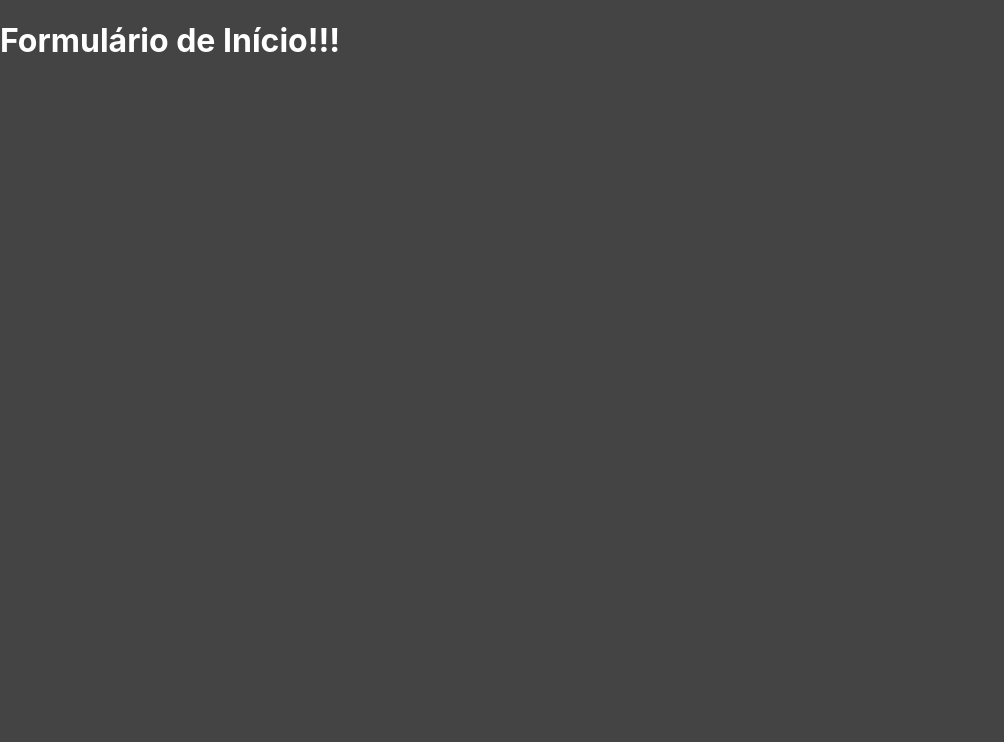
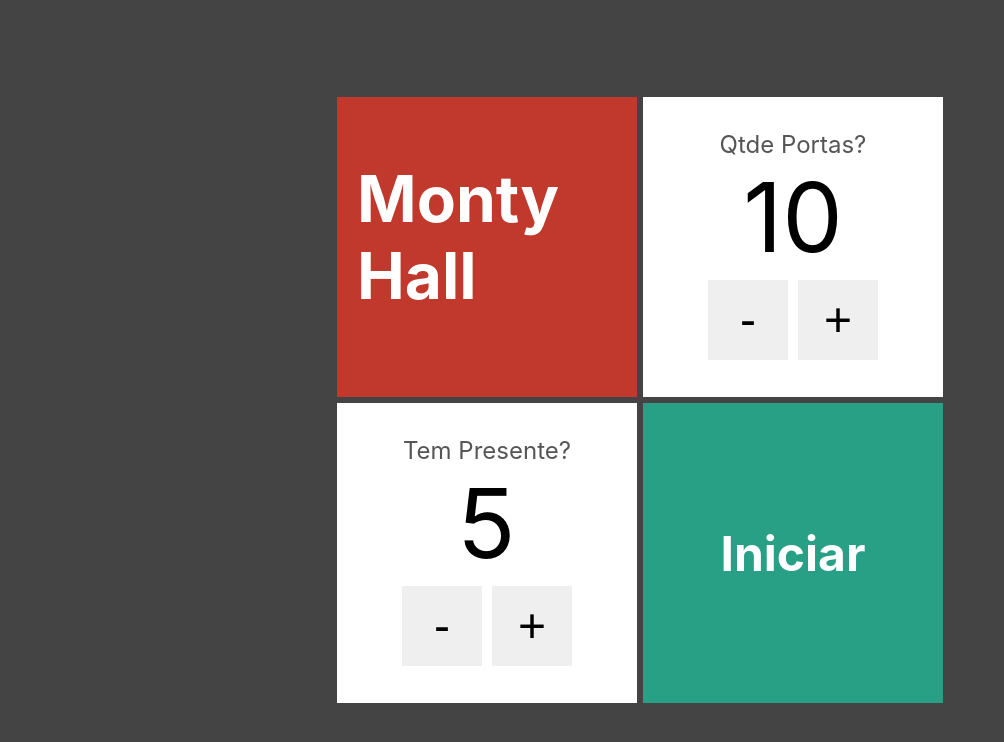
Before and after one commit to FranklinPereira2309/portas-app, a Next.js app: page / in a window 1280 px wide. Shown: the top 742 px of the page, without its empty margins (0-1004 px from the left). Built offline with nearby package versions, Linux system fonts and the light colour scheme.

Commit message:
conclusão do projeto... entrado em revisões

```diff
--- /dev/null
+++ b/components/Cartao.tsx
@@ -0,0 +1,14 @@
+import styles from '../styles/Cartao.module.css'
+
+interface CartaoProps {
+    bgcolor?: string
+    children?: any
+  }
+
+export default function Cartao(props: CartaoProps) {
+    return(
+        <div className={styles.cartao} style={{backgroundColor: props.bgcolor?? '#fff'}}>
+            {props.children}
+        </div>
+    )
+}
--- /dev/null
+++ b/components/EntradaNumerica.tsx
@@ -0,0 +1,31 @@
+import styles from '../styles/EntradaNumerica.module.css'
+
+interface EntradaNumericaProps {
+    text: string
+    value: number
+    onChange: (newValue: number) => void
+}
+
+export default function EntradaNumerica(props: EntradaNumericaProps) {
+
+
+
+    const dec = () => {
+        props.onChange( props.value - 1)
+
+    }
+    const inc = () => {
+        props.onChange(props.value + 1)
+    }
+    return(
+        <div className={styles.entradaNumerica}>
+            <span className={styles.text}>{props.text}</span>
+            <span className={styles.value}>{props.value}</span>
+            <div className={styles.botoes}>
+                <button className={styles.btn} onClick={dec}>-</button>
+                <button className={styles.btn} onClick={inc}>+</button>
+            </div>
+
+        </div>
+    )
+}
--- a/pages/index.tsx
+++ b/pages/index.tsx
@@ -1,8 +1,42 @@
-export default function Home() {
+import Cartao from "../components/Cartao";
+import styles from '../styles/Formulario.module.css'
+import Link from "next/link";
+import EntradaNumerica from "../components/EntradaNumerica";
+import { useState } from "react";
 
-    return (
-    <div>
-      <h1>Formulário de Início!!!</h1>
+export default function Formulario() {
+
+  const [qtdPortas, setQtdPortas] = useState(10)
+  const [comPresente, setComPresente] = useState(5)
+
+  return (
+    <div className={styles.formulario}>
+      <div>
+        <Cartao bgcolor="#C0392C">
+          <h1>Monty Hall</h1>
+        </Cartao>
+        <Cartao>
+          <EntradaNumerica
+            text="Qtde Portas?"
+            value={qtdPortas}
+            onChange={novaQuantidade => setQtdPortas(novaQuantidade)}
+          />
+        </Cartao>
+      </div>
+      <div>
+        <Cartao>
+        <EntradaNumerica
+            text="Tem Presente?"
+            value={comPresente}
+            onChange={novoPresente => setComPresente(novoPresente)}
+          />
+        </Cartao>
+        <Cartao bgcolor="#28a085">
+          <Link href={`/jogo/${qtdPortas}/${comPresente}`}>
+            <h2 className={styles.link}>Iniciar</h2>
+          </Link>
+        </Cartao>
+      </div>
     </div>
   )
 }
--- /dev/null
+++ b/styles/Cartao.module.css
@@ -0,0 +1,9 @@
+.cartao {
+    display: flex;
+    width: 300px;
+    height: 300px;
+    color: #fff;
+    font-size: 2rem;
+    margin: 3px;
+    padding: 20px;
+}
--- /dev/null
+++ b/styles/EntradaNumerica.module.css
@@ -0,0 +1,39 @@
+.entradaNumerica {
+    display: flex;
+    flex: 1;
+    flex-direction: column;
+    align-items: center;
+    justify-content: center;
+    color: #000;
+
+}
+
+.text {
+    color: #555;
+    font-size: 1.5rem;
+}
+
+.value {
+    font-size: 6rem;
+}
+
+.botoes {
+    display: flex;
+}
+
+.btn {
+    display: flex;
+    justify-content: center;
+    align-items: center;
+    font-size: 3rem;
+    height: 80px;
+    width: 80px;
+    cursor: pointer;
+    margin: 5px;
+    border: none;
+
+}
+
+.btn:hover {
+    transform: scale(1.1);
+}
--- /dev/null
+++ b/styles/Formulario.module.css
@@ -0,0 +1,22 @@
+.formulario {
+    display: flex;
+    flex-direction: column;
+    justify-content: center;
+    align-items: center;
+    height: 100vh;
+
+}
+
+.formulario > div {
+    display: flex;
+}
+
+.link {
+    flex:1;
+    display: flex;
+    justify-content: center;
+    align-items: center;
+    cursor: pointer;
+    margin: 0;
+
+}
```
Also changed, not shown: components/Presente.tsx (renamed from components/Presente.jsx).
